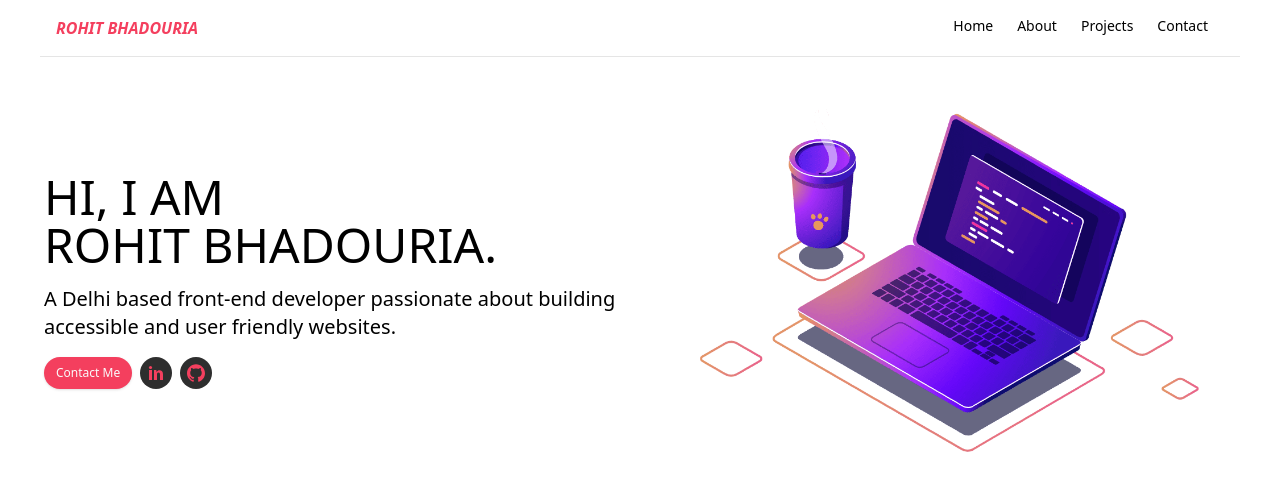
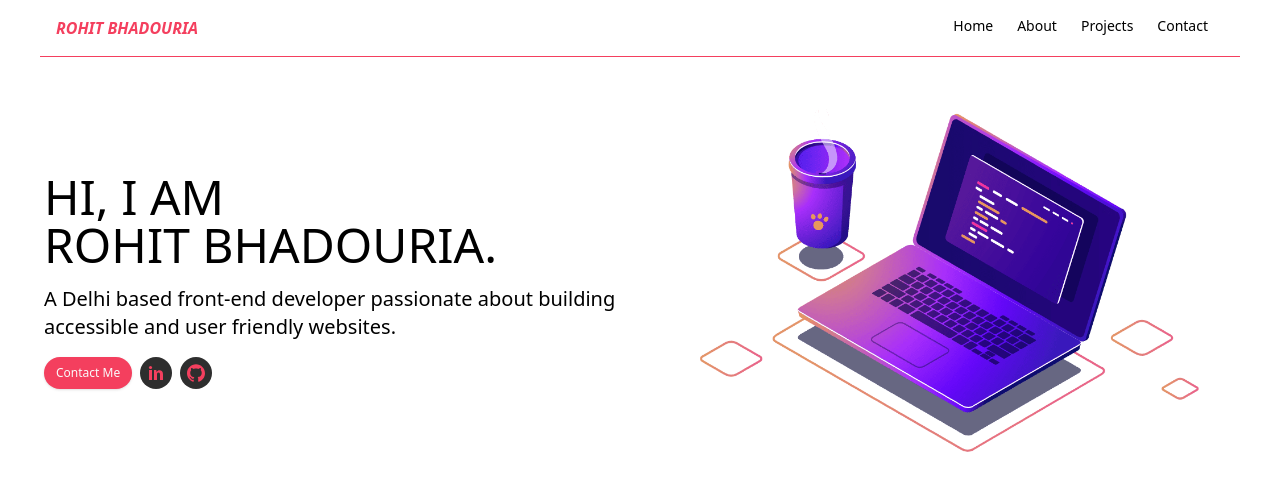
Before and after one commit to rohitsb20/myportfolio, a Next.js app: page / in a window 1280 px wide. Shown: the top 490 px of the page. Built offline with nearby package versions, Linux system fonts and the light colour scheme.

Commit message:
refactor Navbar component styles for improved aesthetics and consistency

```diff
--- a/src/components/Navbar.tsx
+++ b/src/components/Navbar.tsx
@@ -46,8 +46,7 @@ export default function Navbar() {
   };
   return (
     <header
-      className="sticky top-0 z-50 w-full border-b bg-background/95 backdrop-blur
-    supports-[backdrop-filter:bg-background/60 px-4 lg:px-0]"
+      className="sticky top-0 z-50 w-full border-b border-b-rose-500   px-4 lg:px-0]"
     >
       <div className="max-w-7xl mx-auto flex h-14 items-center">
         <div className="md:mr-4 flex justify-between w-full">
@@ -58,7 +57,7 @@ export default function Navbar() {
           {/* navbar */}
 
           <nav>
-            <ul className="md:flex hidden items-center space-x-6 text-sm font-normal">
+            <ul className="md:flex hidden items-center space-x-6 text-sm font-light">
               {navItems.map((item) => (
                 <li key={item.title}>
                   {" "}
@@ -89,7 +88,7 @@ export default function Navbar() {
 
       {mobileMenuOpen && (
         <motion.div
-          className="md:hidden"
+          className="md:hidden bg-background/95 rounded-lg"
           initial="hidden"
           animate="visible"
           variants={staggerVariants}
@@ -103,7 +102,7 @@ export default function Navbar() {
               >
                 <Link
                   href={item.href}
-                  className="block rounded-md px-3 py-2 text-base font-medium text-white hover:bg-yellow-500 hover:text-black "
+                  className="block rounded-md px-3 py-2 text-base font-light text-white hover:bg-rose-500 hover:text-white "
                 >
                   {item.title}
                 </Link>
```
